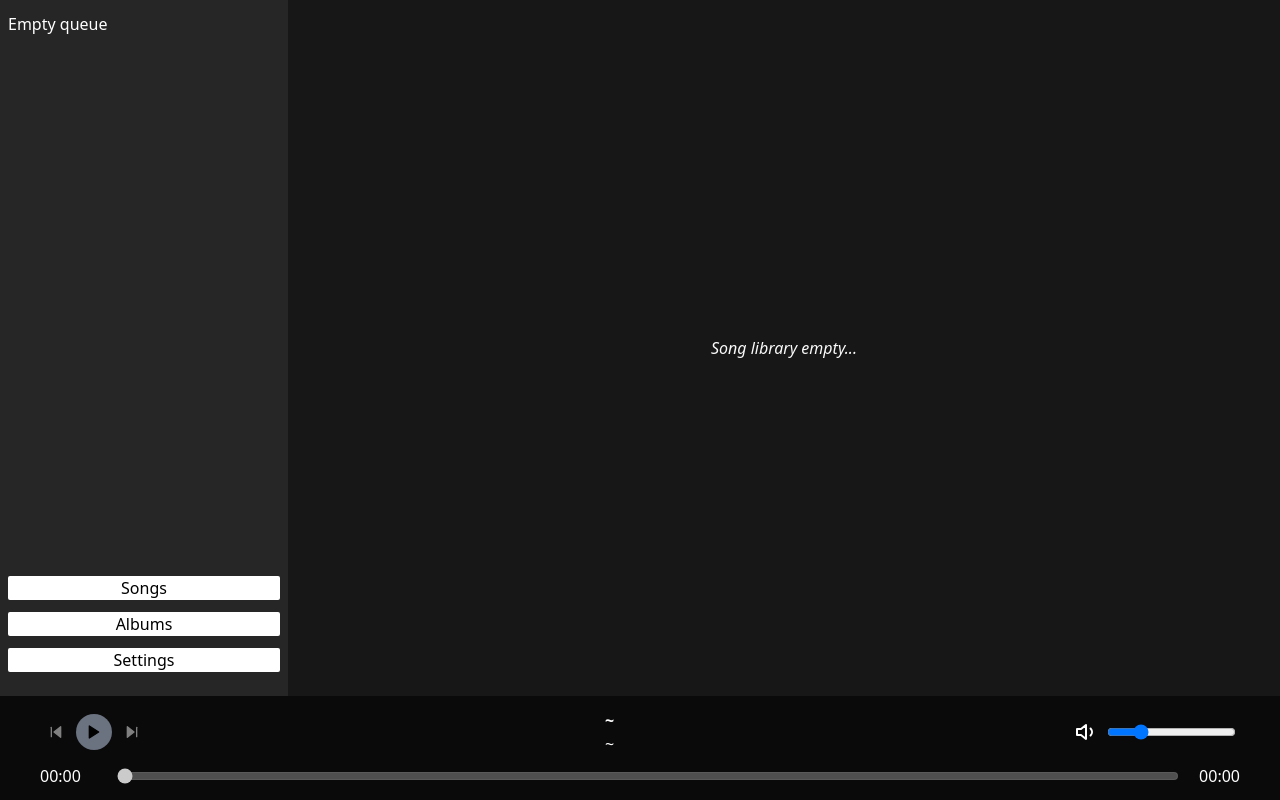
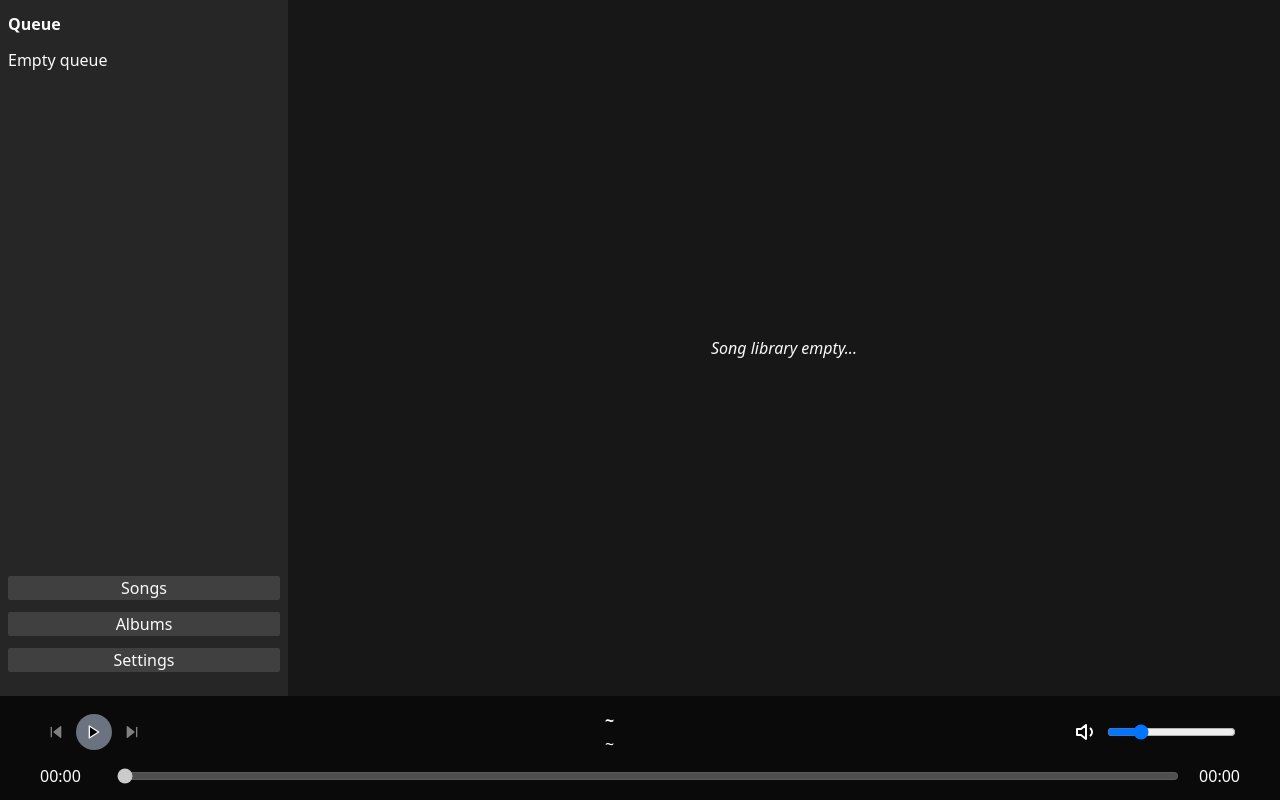
Before and after one commit to callum-jones19/coralia, a React (Vite) app: page /home in a window 1280 px wide. Built offline with nearby package versions, Linux system fonts and the light colour scheme.

Commit message:
Add remove from queue button to queue list

```diff
--- /dev/null
+++ b/src/components/QueueListItem.tsx
@@ -0,0 +1,43 @@
+import { convertFileSrc } from "@tauri-apps/api/tauri";
+import { useState } from "react";
+import { Song } from "../types";
+import { Volume1, X } from "react-feather";
+import { removeFromQueue } from "../api/commands";
+
+export interface QueueListItem {
+  song: Song;
+  index: number;
+}
+
+export default function QueueListItem({ song, index }: QueueListItem) {
+  const queueImgSrc = song.artwork?.thumbArt
+    ? convertFileSrc(song.artwork?.thumbArt)
+    : undefined;
+  const [isHovering, setisHovering] = useState<boolean>(false);
+  return (
+    <ul
+      key={`${song.filePath}-${index}`}
+      className="flex flex-row gap-2 w-full items-center"
+      onMouseEnter={() => setisHovering(true)}
+      onMouseLeave={() => setisHovering(false)}
+      onClick={() => removeFromQueue(index)}
+    >
+      <div className="basis-1/12">
+        {index === 0 && <Volume1 size="1em" />}
+        {index !== 0 && <p>{index}.</p>}
+      </div>
+      <img
+        loading="lazy"
+        alt="album art"
+        src={queueImgSrc}
+        className="w-6 aspect-square"
+      />
+      <p className="overflow-hidden text-nowrap text-ellipsis flex-grow" title={song.tags.title}>{song.tags.title}</p>
+      {isHovering &&
+        <button>
+          <X scale={2} />
+        </button>
+      }
+    </ul>
+  );
+}
--- a/src/components/SideBar.tsx
+++ b/src/components/SideBar.tsx
@@ -1,11 +1,12 @@
 import { listen } from "@tauri-apps/api/event";
 import { convertFileSrc } from "@tauri-apps/api/tauri";
 import { useEffect, useState } from "react";
-import { Volume1 } from "react-feather";
+import { Volume1, X } from "react-feather";
 import { Link } from "react-router";
 import { Song } from "../types";
 import { Duration } from "@tauri-apps/api/http";
 import { getPlayerState } from "../api/importer";
+import QueueListItem from "./QueueListItem";
 
 export default function SideBar() {
   const [queue, setQueue] = useState<Song[]>([]);
@@ -32,36 +33,18 @@ export default function SideBar() {
   return (
     <div className="w-72 bg-neutral-800 h-full flex-grow-0 flex-shrink-0 pr-2 pl-2">
       <div className="flex flex-col gap-3 justify-between h-full pt-3 pb-3">
-        <li className="flex flex-col gap-3 text-white flex-grow overflow-auto">
+        <h2 className="font-bold">Queue</h2>
+        <li className="flex flex-col gap-3 flex-grow overflow-auto">
           {queue.length === 0 && <ul>Empty queue</ul>}
-          {queue.map((song, index) => {
-            const queueImgSrc = song.artwork?.thumbArt
-              ? convertFileSrc(song.artwork?.thumbArt)
-              : undefined;
-            return (
-              <ul
-                key={`${song.filePath}-${index}`}
-                className="flex flex-row gap-2 w-full items-center"
-              >
-                {index === 0 && <Volume1 size="1em" />}
-                {index !== 0 && <p>{index}.</p>}
-                <img
-                  alt="album art"
-                  src={queueImgSrc}
-                  className="w-6 aspect-square"
-                />
-                <p>{song.tags.title}</p>
-              </ul>
-            );
-          })}
+          {queue.map((song, index) => <QueueListItem key={index} song={song} index={index} />)}
         </li>
-        <Link to="/home" className="bg-white rounded-sm text-center">
+        <Link to="/home" className="bg-neutral-700 rounded-sm text-center">
           Songs
         </Link>
-        <Link to="/home/albums" className="bg-white rounded-sm text-center">
+        <Link to="/home/albums" className="bg-neutral-700 rounded-sm text-center">
           Albums
         </Link>
-        <Link to="/settings" className="bg-white rounded-sm text-center">
+        <Link to="/settings" className="bg-neutral-700 rounded-sm text-center">
           Settings
         </Link>
         <div className="flex flex-col gap-3">
--- a/src/screens/LibraryPage.tsx
+++ b/src/screens/LibraryPage.tsx
@@ -4,11 +4,11 @@ import SideBar from "../components/SideBar";
 
 export default function LibraryPage() {
   return (
-    <div className="h-full flex flex-col">
+    <div className="h-full flex flex-col bg-neutral-900 text-neutral-50">
       <div className="flex flex-row flex-grow h-1 flex-shrink">
         <SideBar />
         <div
-          className="basis-full flex-grow-0 min-w-0 relative overflow-auto bg-neutral-900 text-neutral-50"
+          className="basis-full flex-grow-0 min-w-0 relative overflow-auto"
         >
           <Outlet />
         </div>
```
